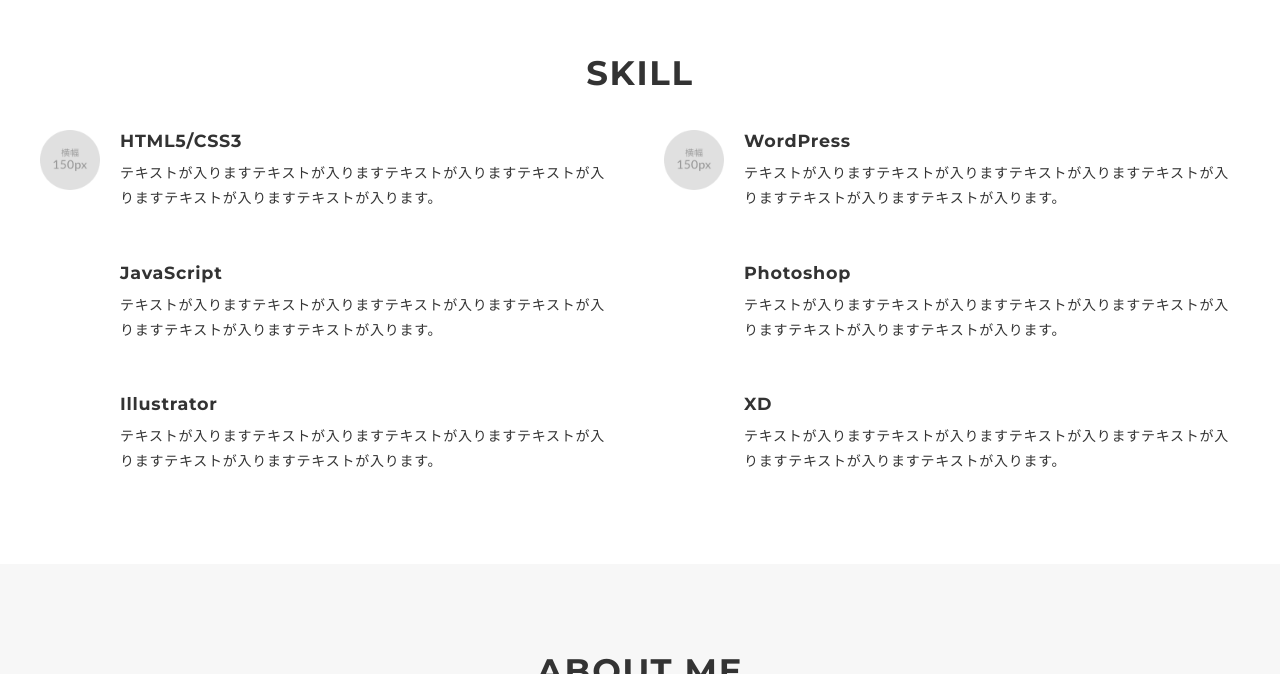
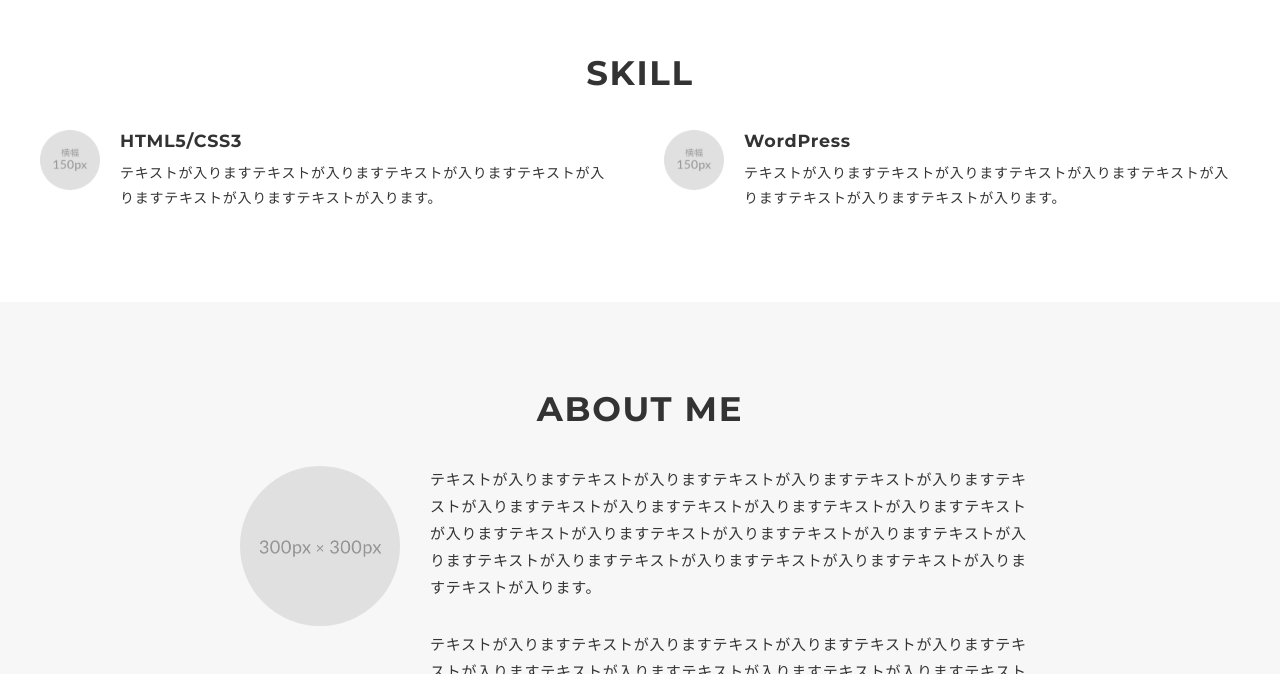
Before and after one commit to momonga2025/portfolio, a plain HTML site: page index.html in a window 1280 px wide. Shown: the part 1370-2044 px from the top of the page. Drawn offline with nearby package versions, Linux system fonts and the light colour scheme; files whose address does not match are found by name.

Commit message:
Update index.html

```diff
--- a/index.html
+++ b/index.html
@@ -66,7 +66,7 @@
               <p class="works-info">Design / Coding(Responsive)</p>
             </a>
             <a class="works-item" href="works-template.html">
-              <div class="works-img"><img src="img/works-dummy-thumb.jpg" alt="" /></div>
+              <div class="works-img"><img src="works-dummy-thumb.jpg" alt="" /></div>
               <p class="works-name">作品名が入る</p>
               <p class="works-info">Design / Coding(Responsive) / WordPress</p>
             </a>
@@ -92,38 +92,6 @@
               <p class="skill-img"><img src="icon_skill.png" alt=""></p>
               <div class="skill-body">
                 <h3 class="skill-name">WordPress</h3>
-                <p class="skill-text">
-                  テキストが入りますテキストが入りますテキストが入りますテキストが入りますテキストが入りますテキストが入ります。</p>
-              </div>
-            </div>
-            <div class="skill-item">
-              <p class="skill-img"><img src="img/icon_skill.png" alt=""></p>
-              <div class="skill-body">
-                <h3 class="skill-name">JavaScript</h3>
-                <p class="skill-text">
-                  テキストが入りますテキストが入りますテキストが入りますテキストが入りますテキストが入りますテキストが入ります。</p>
-              </div>
-            </div>
-            <div class="skill-item">
-              <p class="skill-img"><img src="img/icon_skill.png" alt=""></p>
-              <div class="skill-body">
-                <h3 class="skill-name">Photoshop</h3>
-                <p class="skill-text">
-                  テキストが入りますテキストが入りますテキストが入りますテキストが入りますテキストが入りますテキストが入ります。</p>
-              </div>
-            </div>
-            <div class="skill-item">
-              <p class="skill-img"><img src="img/icon_skill.png" alt=""></p>
-              <div class="skill-body">
-                <h3 class="skill-name">Illustrator</h3>
-                <p class="skill-text">
-                  テキストが入りますテキストが入りますテキストが入りますテキストが入りますテキストが入りますテキストが入ります。</p>
-              </div>
-            </div>
-            <div class="skill-item">
-              <p class="skill-img"><img src="img/icon_skill.png" alt=""></p>
-              <div class="skill-body">
-                <h3 class="skill-name">XD</h3>
                 <p class="skill-text">
                   テキストが入りますテキストが入りますテキストが入りますテキストが入りますテキストが入りますテキストが入ります。</p>
               </div>
```
